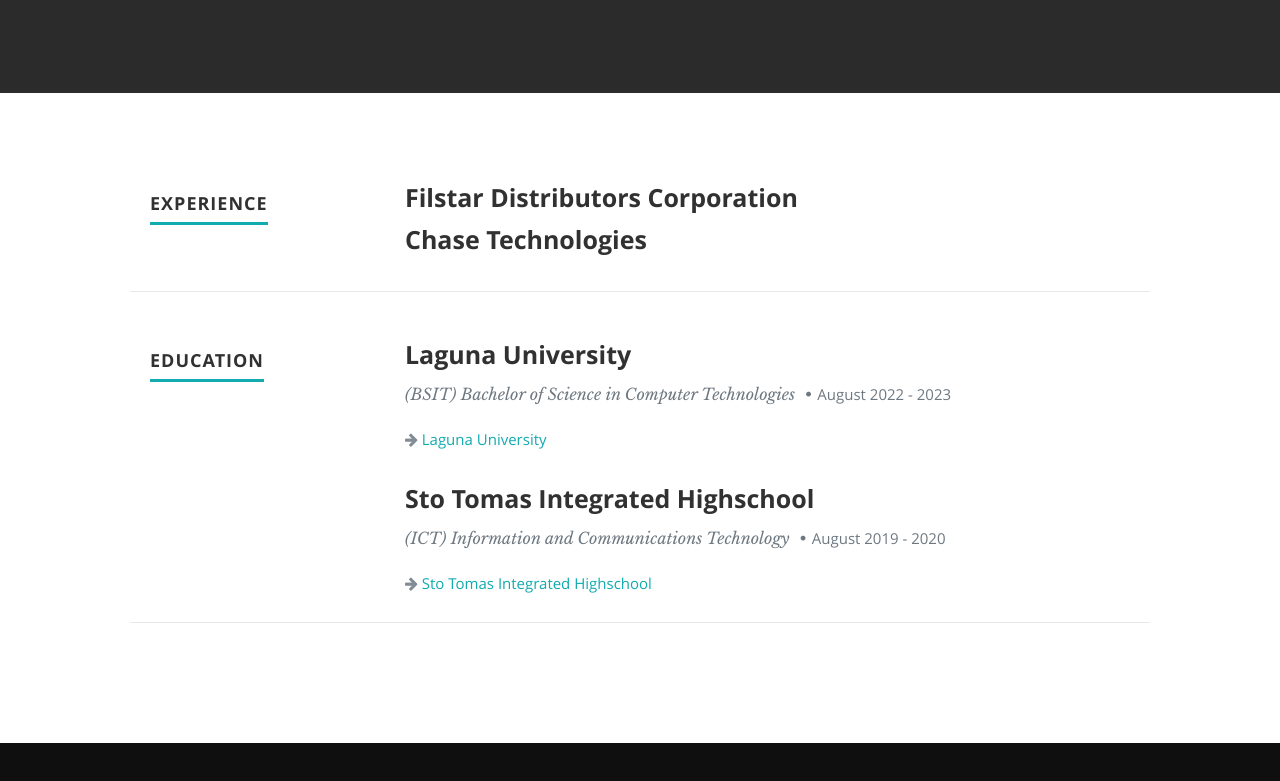
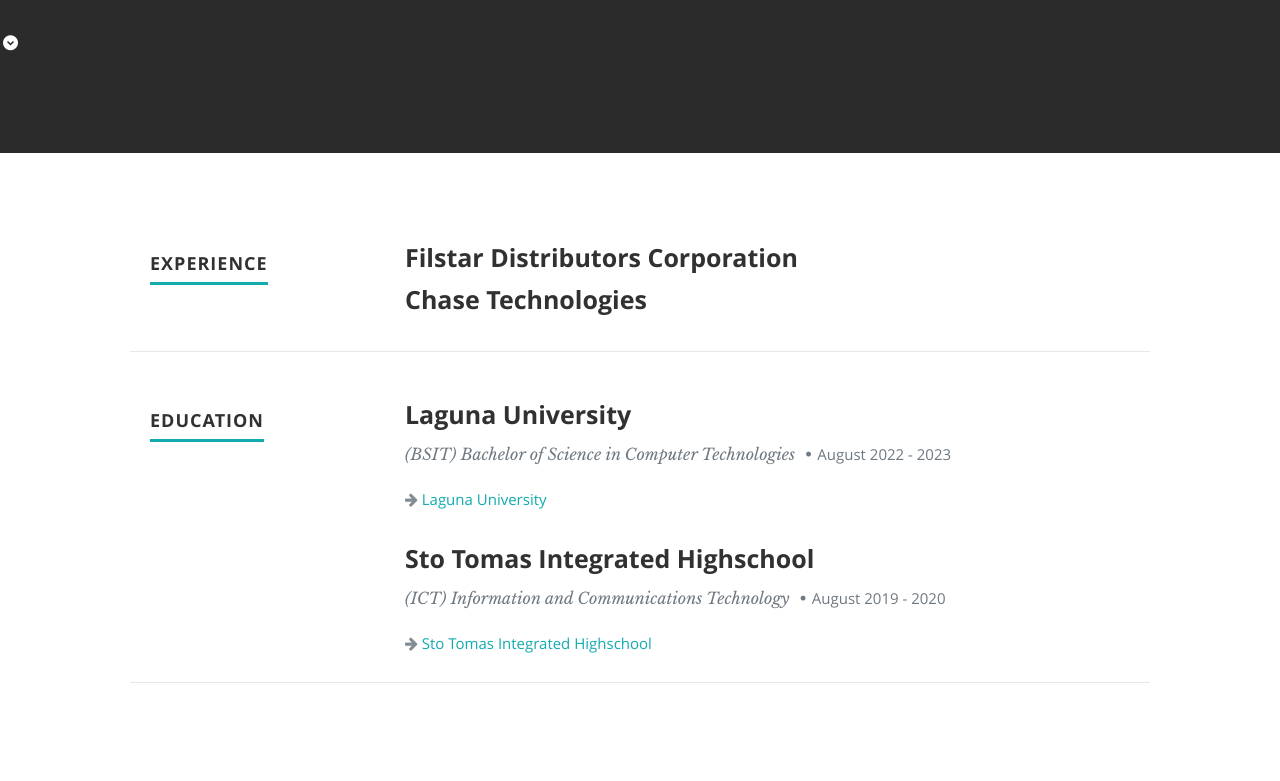
Before and after one commit to bonitak999/kyleresume, a plain HTML site: page index.html in a window 1280 px wide. Shown: the part 1610-2391 px from the top of the page. Before the commit the page ends 2353 px from the top, so only its background shows below. Drawn offline with nearby package versions, Linux system fonts and the light colour scheme.

Commit message:
Update index.html

```diff
--- a/index.html
+++ b/index.html
@@ -115,7 +115,13 @@
       </div>
     </div>
   </div>
+
+  <!-- Scroll down to Resume Section -->
+  <p class="scrolldown">
+    <a class="smoothscroll" href="#resume"><i class="icon-down-circle"></i></a>
+  </p>
 </section>
+
 
       <!-- RESUME SECTION -->
       <section id="resume">
```
Lines whose indentation alone changed are shown as unchanged.
